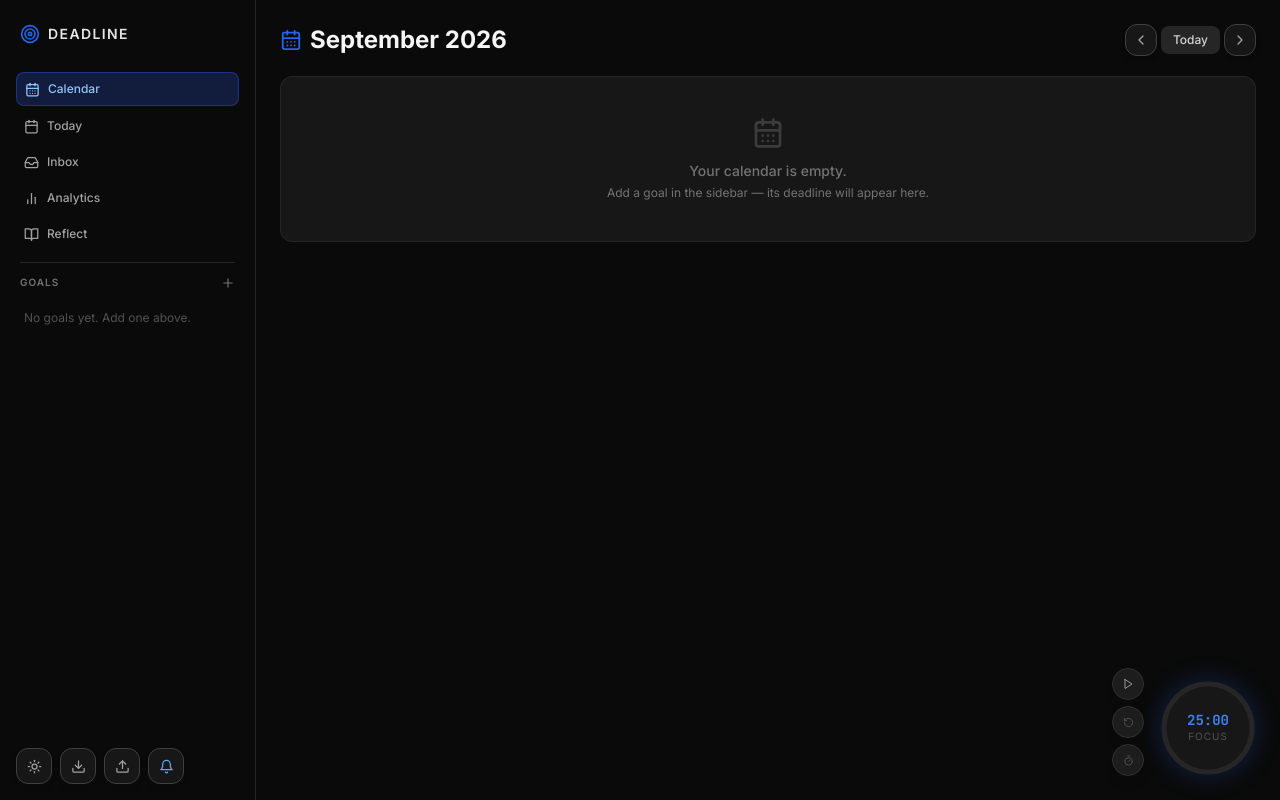
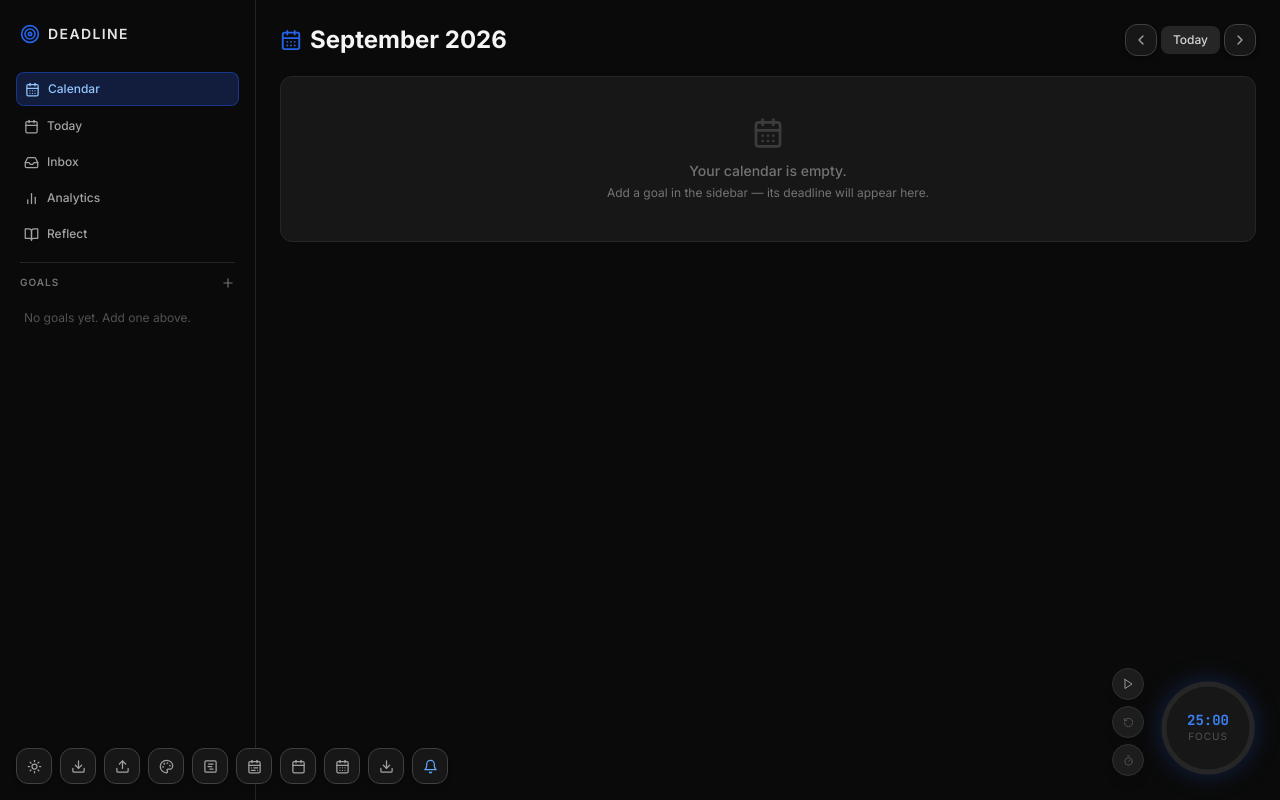
Before and after one commit to ImeshMunasinghe/deadline-dashboard, a React (Vite) app: page / in a window 1280 px wide. Built offline with nearby package versions, Linux system fonts and the light colour scheme.

Commit message:
Add ICS calendar export and import (Feature 10)

```diff
--- a/src/components/Sidebar.tsx
+++ b/src/components/Sidebar.tsx
@@ -13,13 +13,16 @@ import {
   Calendar,
   CalendarDays,
   Inbox,
+  Palette,
+  CalendarRange,
+  GanttChartSquare,
   BarChart2,
   BookOpen,
   Bell
 } from 'lucide-react';
 import type { Goal, AppState, GoalCategory } from '../types';
 import type { AppAction } from '../types';
-import { generateId, exportStateAsJSON, parseImportedState, formatDate } from '../utils';
+import { generateId, exportStateAsJSON, parseImportedState, formatDate, buildICS, downloadICS, parseICS } from '../utils';
 import { PaceBadge } from './CountdownCard';
 
 interface SidebarProps {
@@ -29,7 +32,11 @@ interface SidebarProps {
 }
 
 // ── Fixed bottom-left toolbar ──────────────────────────────────────────────
-export function BottomToolbar({ state, dispatch }: { state: AppState; dispatch: React.Dispatch<AppAction> }) {
+export function BottomToolbar({ state, dispatch, onOpenTheme }: {
+  state: AppState;
+  dispatch: React.Dispatch<AppAction>;
+  onOpenTheme: () => void;
+}) {
   const [isDark, setIsDark] = useState(() => localStorage.getItem('theme') === 'dark');
 
   useEffect(() => {
@@ -61,6 +68,57 @@ export function BottomToolbar({ state, dispatch }: { state: AppState; dispatch:
     input.click();
   }
 
+  function handleImportICS() {
+    const input = document.createElement('input');
+    input.type = 'file';
+    input.accept = '.ics,text/calendar';
+    input.onchange = (e) => {
+      const file = (e.target as HTMLInputElement).files?.[0];
+      if (!file) return;
+      const reader = new FileReader();
+      reader.onload = (ev) => {
+        const text = ev.target?.result as string;
+        const events = parseICS(text);
+        if (events.length === 0) {
+          alert('No all-day events found in that .ics file.');
+          return;
+        }
+        events.forEach((ev) => {
+          dispatch({
+            type: 'ADD_TO_INBOX',
+            payload: {
+              task: {
+                id: generateId(),
+                text: ev.summary,
+                completed: false,
+                priority: 'medium',
+                dueDate: ev.date,
+                subtasks: [],
+                createdAt: new Date().toISOString(),
+                completedAt: null,
+                estimatedMinutes: null,
+                actualMinutes: 0,
+                recurrence: null,
+                blockedBy: null,
+              },
+            },
+          });
+        });
+      };
+      reader.readAsText(file);
+    };
+    input.click();
+  }
+
+  function handleInstall() {
+    // PWA install prompt (Chromium) — best-effort
+    if ('install' in navigator) {
+      (navigator as { install: () => Promise<unknown> }).install()
+        .then(() => alert('App installed to your device.'))
+        .catch(() => {});
+    }
+  }
+
   return (
     <div className="fixed bottom-4 left-4 z-50 flex flex-row gap-2">
       <button
@@ -83,6 +141,50 @@ export function BottomToolbar({ state, dispatch }: { state: AppState; dispatch:
         className="icon-btn w-9 h-9"
       >
         <Upload size={15} />
+      </button>
+      <button
+        onClick={onOpenTheme}
+        title="Theme accent"
+        className="icon-btn w-9 h-9"
+      >
+        <Palette size={15} />
+      </button>
+      <button
+        onClick={() => dispatch({ type: 'SET_ACTIVE_VIEW', payload: { view: 'timeline' } })}
+        title="Goal timeline"
+        aria-label="Open goal timeline"
+        className="icon-btn w-9 h-9"
+      >
+        <GanttChartSquare size={15} />
+      </button>
+      <button
+        onClick={() => dispatch({ type: 'SET_ACTIVE_VIEW', payload: { view: 'planner' } })}
+        title="Weekly planner"
+        aria-label="Open weekly planner"
+        className="icon-btn w-9 h-9"
+      >
+        <CalendarRange size={15} />
+      </button>
+      <button
+        onClick={handleImportICS}
+        title="Import .ics (adds events to inbox)"
+        className="icon-btn w-9 h-9"
+      >
+        <Calendar size={15} />
+      </button>
+      <button
+        onClick={() => downloadICS(buildICS(state))}
+        title="Export .ics file"
+        className="icon-btn w-9 h-9"
+      >
+        <CalendarDays size={15} />
+      </button>
+      <button
+        onClick={handleInstall}
+        title="Install as an app"
+        className="icon-btn w-9 h-9"
+      >
+        <Download size={15} />
       </button>
       <button
         onClick={() => {
--- /dev/null
+++ b/src/utils/ics.ts
@@ -0,0 +1,108 @@
+// ─── ICS (iCalendar) export / import ──────────────────────────────────────
+// One-way calendar interop: export goals/tasks/milestones as .ics, or import
+// external .ics files as tasks. Enables the feasible half of Google Calendar
+// interop without an OAuth backend.
+
+export interface IcsEvent {
+  uid: string;
+  summary: string;
+  date: string; // YYYY-MM-DD (all-day events only)
+  description?: string;
+}
+
+function icsDate(date: string): string {
+  return date.replace(/-/g, '');
+}
+
+function escapeIcs(text: string): string {
+  return text.replace(/\\/g, '\\\\').replace(/;/g, '\\;').replace(/,/g, '\\,').replace(/\r?\n/g, '\\n');
+}
+
+function unescapeIcs(text: string): string {
+  return text.replace(/\\n/g, '\n').replace(/\\,/g, ',').replace(/\\;/g, ';').replace(/\\\\/g, '\\');
+}
+
+// Build an all-day VEVENT list from app state.
+export function buildICS(state: { goals: { id: string; title: string; targetDate: string; milestones: { id: string; label: string; date: string }[]; tasks: { id: string; text: string; dueDate: string | null }[] }[] }): string {
+  const lines: string[] = [
+    'BEGIN:VCALENDAR',
+    'VERSION:2.0',
+    'PRODID:-//Deadline Dashboard//EN',
+    'CALSCALE:GREGORIAN',
+  ];
+  for (const goal of state.goals) {
+    lines.push('BEGIN:VEVENT');
+    lines.push(`UID:goal-${goal.id}@deadline-dashboard`);
+    lines.push(`DTSTAMP:${icsDate(new Date().toISOString().split('T')[0])}`);
+    lines.push(`DTSTART;VALUE=DATE:${icsDate(goal.targetDate.split('T')[0])}`);
+    lines.push(`SUMMARY:${escapeIcs(`[Goal] ${goal.title}`)}`);
+    lines.push('END:VEVENT');
+
+    for (const m of goal.milestones ?? []) {
+      lines.push('BEGIN:VEVENT');
+      lines.push(`UID:milestone-${m.id}@deadline-dashboard`);
+      lines.push(`DTSTAMP:${icsDate(new Date().toISOString().split('T')[0])}`);
+      lines.push(`DTSTART;VALUE=DATE:${icsDate(m.date.split('T')[0])}`);
+      lines.push(`SUMMARY:${escapeIcs(`[Milestone] ${m.label}`)}`);
+      lines.push(`DESCRIPTION:${escapeIcs(goal.title)}`);
+      lines.push('END:VEVENT');
+    }
+
+    for (const t of goal.tasks ?? []) {
+      if (!t.dueDate) continue;
+      lines.push('BEGIN:VEVENT');
+      lines.push(`UID:task-${t.id}@deadline-dashboard`);
+      lines.push(`DTSTAMP:${icsDate(new Date().toISOString().split('T')[0])}`);
+      lines.push(`DTSTART;VALUE=DATE:${icsDate(t.dueDate.split('T')[0])}`);
+      lines.push(`SUMMARY:${escapeIcs(t.text)}`);
+      lines.push(`DESCRIPTION:${escapeIcs(goal.title)}`);
+      lines.push('END:VEVENT');
+    }
+  }
+  lines.push('END:VCALENDAR');
+  return lines.join('\r\n');
+}
+
+// Download the current state as an .ics file (browser only).
+export function downloadICS(ics: string, filename = 'deadline-dashboard.ics'): void {
+  const blob = new Blob([ics], { type: 'text/calendar;charset=utf-8' });
+  const url = URL.createObjectURL(blob);
+  const a = document.createElement('a');
+  a.href = url;
+  a.download = filename;
+  a.click();
+  URL.revokeObjectURL(url);
+}
+
+// Parse a (possibly folded) .ics file into all-day events.
+export function parseICS(text: string): IcsEvent[] {
+  // Unfold continuation lines (lines starting with space/tab)
+  const unfolded = text.replace(/\r?\n[ \t]/g, '');
+  const events: IcsEvent[] = [];
+  const blocks = unfolded.split(/BEGIN:VEVENT/i).slice(1);
+
+  for (const block of blocks) {
+    const body = block.split(/END:VEVENT/i)[0];
+    const get = (prop: string): string | undefined => {
+      // Match "PROP;PARAMS:value" or "PROP:value"
+      const re = new RegExp(`^${prop}[^:\\r\\n]*:(.*)$`, 'im');
+      const m = body.match(re);
+      return m ? m[1].trim() : undefined;
+    };
+    const summary = get('SUMMARY');
+    const dtStart = get('DTSTART');
+    const uid = get('UID') ?? '';
+    if (!summary || !dtStart) continue;
+
+    const dateMatch = dtStart.match(/^(\d{4})(\d{2})(\d{2})/);
+    if (!dateMatch) continue; // skip timed/zoned events we cannot map reliably
+
+    events.push({
+      uid,
+      summary: unescapeIcs(summary),
+      date: `${dateMatch[1]}-${dateMatch[2]}-${dateMatch[3]}`,
+      description: get('DESCRIPTION'),
+    });
+  }
+  return events;
+}
```
